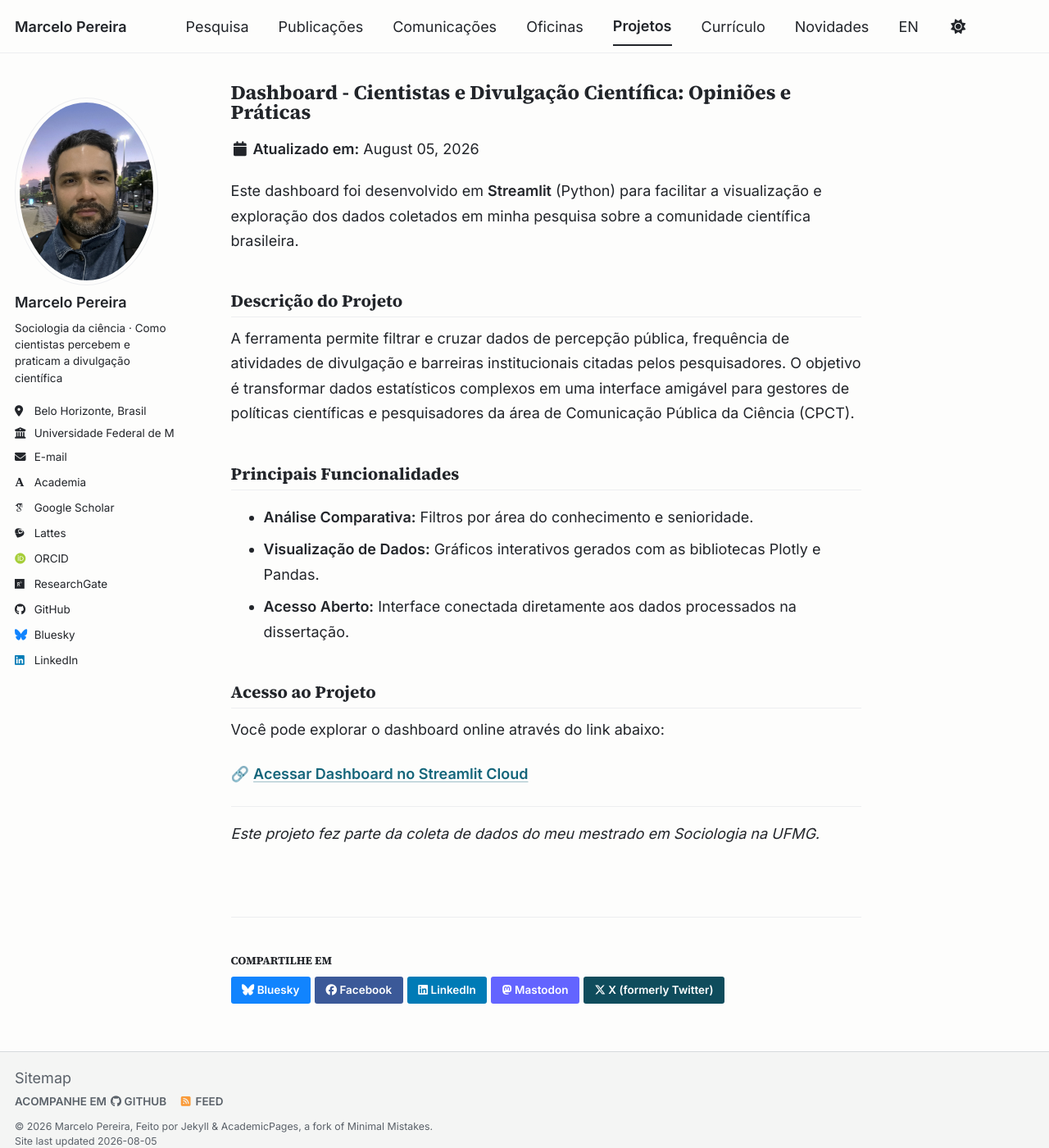
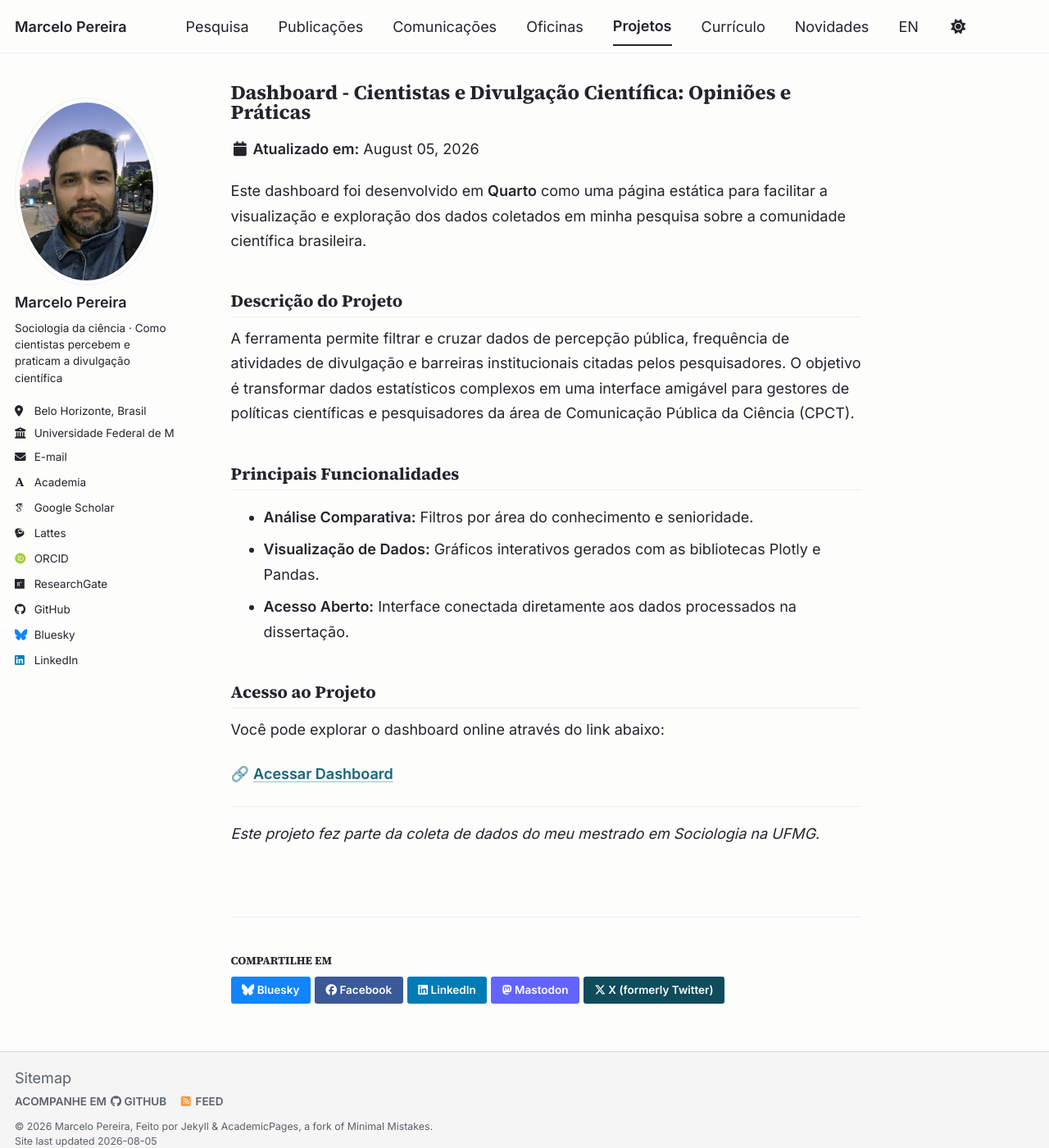
Before and after one commit to marcelo-pereira-pcst/marcelo-pereira-pcst.github.io, a Jekyll site: the page built from _portfolio/portfolio-1.md, in a window 1280 px wide and 1400 px high. Shown: the whole window at 82% size. Built offline with Jekyll 4.4.1, drawn with Linux system fonts in a browser that asks for light colours; some web fonts are replaced; a script bundle is joined from its source files by our own code; library files that are not in the unit come from our copies.

Commit message:
Mudança da postagem sobre o dashboard para Quarto

```diff
--- a/_portfolio/portfolio-1.md
+++ b/_portfolio/portfolio-1.md
@@ -4,7 +4,7 @@ excerpt: "Dashboard interativo que apresenta os resultados de um *survey* com ci
 collection: portfolio
 ---
 
-Este dashboard foi desenvolvido em **Streamlit** (Python) para facilitar a visualização e exploração dos dados coletados em minha pesquisa sobre a comunidade científica brasileira.
+Este dashboard foi desenvolvido em **Quarto** como uma página estática para facilitar a visualização e exploração dos dados coletados em minha pesquisa sobre a comunidade científica brasileira.
 
 ## Descrição do Projeto
 A ferramenta permite filtrar e cruzar dados de percepção pública, frequência de atividades de divulgação e barreiras institucionais citadas pelos pesquisadores. O objetivo é transformar dados estatísticos complexos em uma interface amigável para gestores de políticas científicas e pesquisadores da área de Comunicação Pública da Ciência (CPCT).
@@ -17,7 +17,7 @@ A ferramenta permite filtrar e cruzar dados de percepção pública, frequência
 ## Acesso ao Projeto
 Você pode explorar o dashboard online através do link abaixo:
 
-🔗 **[Acessar Dashboard no Streamlit Cloud](https://cientistas-divulgacao.streamlit.app/)**
+🔗 **[Acessar Dashboard](https://marcelo-pereira-pcst.github.io/dashboardpq/)**
 
 ---
 *Este projeto fez parte da coleta de dados do meu mestrado em Sociologia na UFMG.*
```
